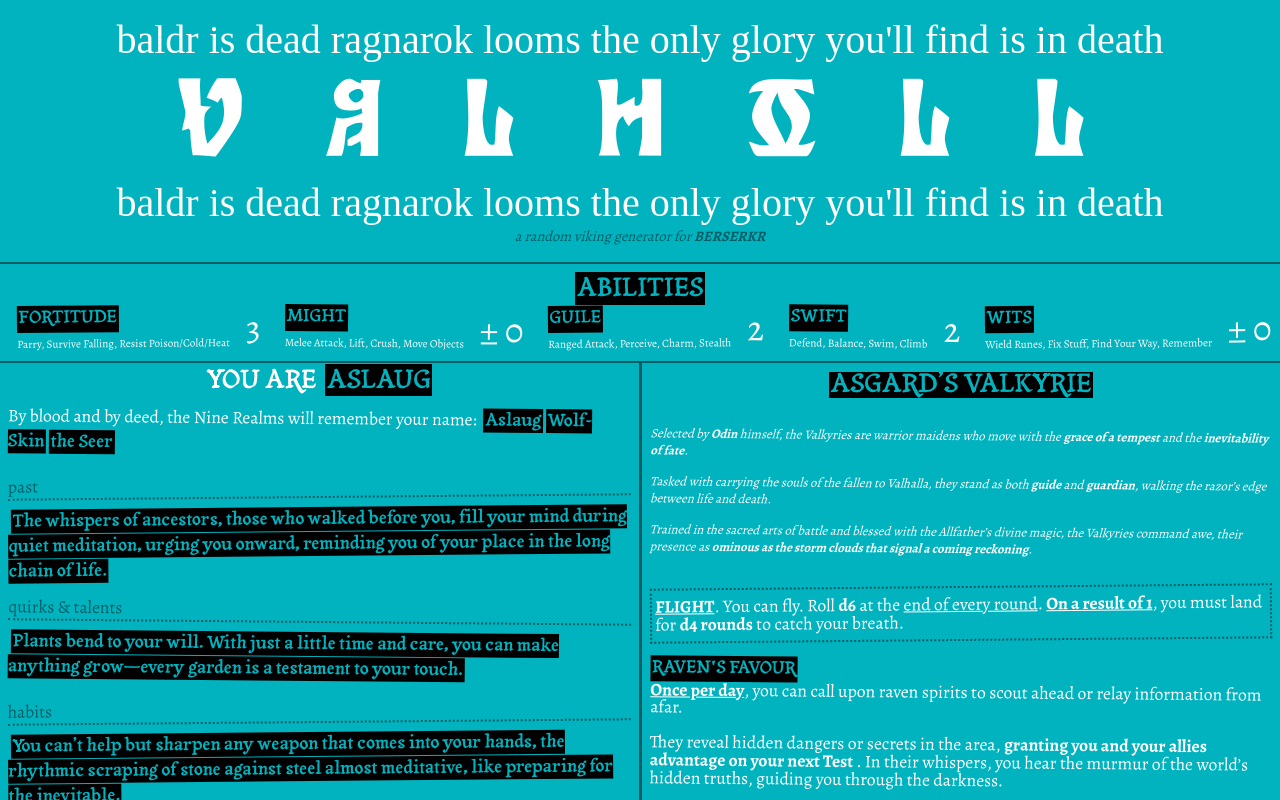
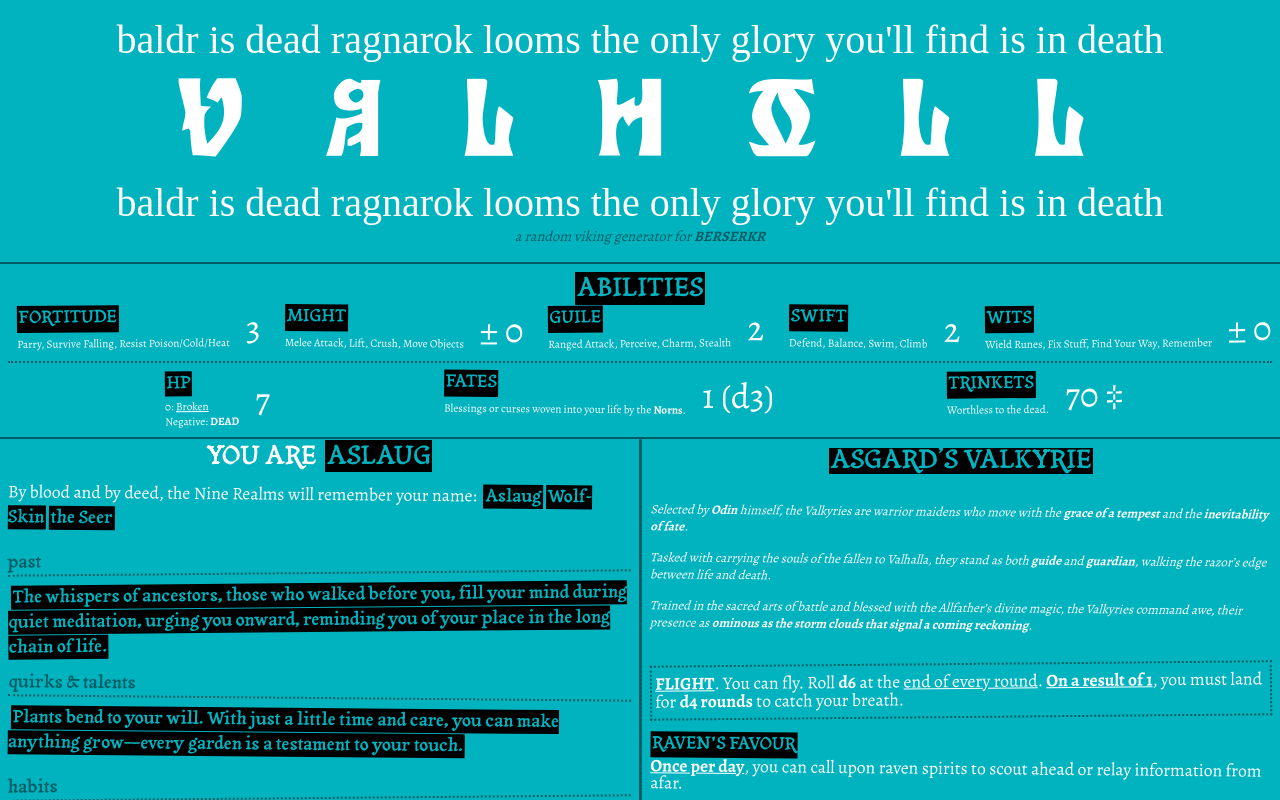
Before and after one commit to artliches/valholl, an Angular app: page /valholl/ in a window 1280 px wide. Shown: the top 800 px of the page. Built offline with nearby package versions, Linux system fonts and the light colour scheme; a web font is replaced by a local one.

Commit message:
v0.33 - Added HP, fates, and trinkets section to abilities

```diff
--- a/src/app/abilities/abilities.html
+++ b/src/app/abilities/abilities.html
@@ -1,10 +1,11 @@
 <div class="abilities-layout">
     <div class="section-border">
         <span class="section-header">
-            <h2 (click)="rerollAllAbilities()" class="clickable">ABILITIES</h2>
+            <h2 (click)="rerollAllAbilities(); rerollFates(); rerollTrinkets();" class="clickable">ABILITIES</h2>
         </span>
         <span class="section-body">
             <span class="abilities-layout">
+                <div class="stats-layout">
                     @for (ability of abilitiesArray; track $index) {
                         <div class="ability-layout">
                             <div (click)="rerollAbility(ability)" class="clickable">{{ ability.name | uppercase }}</div>
@@ -22,6 +23,42 @@
                             }
                         </div>
                     }
+                </div>
+                <div class="stats-layout">
+                    <div class="ability-layout">
+                        <div (click)="rollHP()" class="clickable">HP</div>
+                        <span class="descrip">
+                            <div>0: <span class="underline">Broken</span></div>
+                            <div>Negative: <strong>DEAD</strong></div>
+                        </span>
+                        <span class="value">{{ hpObj.value }}</span>
+                        @if (showRolls) {
+                            <span class="rolled-die">
+                                <em>[ {{hpObj.rolledDie[0]}} {{hpObj.modifier >= 0 ? '+' : '' }} {{hpObj.modifier}} ]</em>
+                            </span>
+                        }
+                    </div>
+                    <div class="ability-layout">
+                        <div (click)="rerollFates()" class="clickable">FATES</div>
+                        <span class="descrip">
+                           Blessings or curses woven into your life by the <strong>Norns</strong>.
+                        </span>
+                        <span class="value">{{ fates }} (d{{ statsObj.fates }})</span>
+                    </div>
+
+                    <div class="ability-layout">
+                        <div (click)="rerollTrinkets()" class="clickable">TRINKETS</div>
+                        <span class="descrip">
+                           Worthless to the dead.
+                        </span>
+                        <span class="value">{{ trinketsObj.value }} ‡</span>
+                        @if (showRolls) {
+                            <span class="rolled-die">
+                                <em>[ {{ trinketsObj.rolledSum }} x {{ trinketsObj.multipiler }} ]</em>
+                            </span>
+                        }
+                    </div>
+                </div>
             </span>
         </span>
     </div>
--- a/src/app/abilities/abilities.scss
+++ b/src/app/abilities/abilities.scss
@@ -5,7 +5,6 @@
     grid-template-columns: 1fr;
     grid-template-rows: min-content 1fr;
     .section-border {
-        background-color: colors.$valholl;
         padding: 0.1rem 0.1rem 0.3rem 0.1rem;
         border-radius: 5px;
         display: grid;
@@ -14,10 +13,16 @@
         }
         .section-body {
             .abilities-layout {
-                background-color: colors.$valholl;
+                .stats-layout {
                     display: flex;
                     flex-direction: column;
                     gap: 1rem;
+                    &:last-of-type {
+                        border-top: 2px dotted colors.$section-border-color;
+                        margin-top: 0.5rem;
+                        padding-top: 0.5rem;
+                    }
+                }
 
                 .ability-layout {
                     display: grid;
@@ -64,6 +69,7 @@
             padding: 0.5rem;
             .section-body {
                 .abilities-layout {
+                    .stats-layout {
                         flex-direction: unset;
                         flex-flow: wrap;
                         justify-content: space-evenly;
@@ -72,3 +78,4 @@
             }
         }
     }
+}
--- a/src/app/abilities/abilities.ts
+++ b/src/app/abilities/abilities.ts
@@ -55,18 +55,70 @@ export class Abilities implements OnInit, OnChanges {
     }
   ];
   statsObj: StatsObj = {} as StatsObj;
+  hpObj: any = {
+    value: 0,
+    rolledDie: [],
+    modifier: 0,
+  };
+
+  fates: number = 0;
+
+  trinketsObj: any = {
+    value: 0,
+    rolledSum: 0,
+    rawString: '',
+    numDie: 0,
+    dieSize: 0,
+    multipiler: 0,
+  };
 
   ngOnInit(): void {
-      // this.rerollAllAbilities();
+      // this.rerollAllAbilities(); ‡
   }
 
   ngOnChanges(changes: SimpleChanges): void {
       if (changes && changes['currentJob']) {
         const currJob = changes['currentJob'];
         this.statsObj = currJob.currentValue.stats;
+        this.trinketsObj.rawString = currJob.currentValue.trinkets;
 
         this.rerollAllAbilities();
+        this.rollHP();
+        this.rerollFates();
+        this.rollTrinkets();
       }
+  }
+
+  private rollTrinkets() {
+    const indexOfD = this.trinketsObj.rawString.indexOf('d');
+    const indexOfX = this.trinketsObj.rawString.indexOf('x');
+
+    this.trinketsObj.numDie = Number(this.trinketsObj.rawString.slice(0, indexOfD));
+    this.trinketsObj.dieSize = Number(this.trinketsObj.rawString.slice(indexOfD + 1, indexOfX));
+    this.trinketsObj.multipiler = Number(this.trinketsObj.rawString.slice(indexOfX + 1));
+
+    this.rerollTrinkets();
+  }
+
+  rerollTrinkets() {
+    this.trinketsObj.rolledSum = this.randomNumberService.rollMultipleDie(
+      this.trinketsObj.numDie, this.trinketsObj.dieSize
+    );
+
+    this.trinketsObj.value = this.trinketsObj.rolledSum * this.trinketsObj.multipiler;
+  }
+
+  rerollFates() {
+    this.fates = this.randomNumberService.getRandomNumber(1, this.statsObj.fates);
+  }
+
+  rollHP() {
+    this.hpObj.rolledDie = [];
+    this.hpObj.value = 0;
+
+    this.hpObj.rolledDie.push(this.randomNumberService.getRandomNumber(1, this.statsObj.hp));
+    this.hpObj.modifier = this.abilitiesArray.find(ability => ability.name === 'fortitude')?.value;
+    this.hpObj.value = this.hpObj.rolledDie[0] + this.hpObj.modifier >= 1 ? this.hpObj.rolledDie[0] + this.hpObj.modifier : 1;
   }
 
   rerollAllAbilities() {
@@ -87,6 +139,10 @@ export class Abilities implements OnInit, OnChanges {
 
     let rawNumber = ability.rolledDie.reduce(this.reducerFunction, 0) + ability.modifier;
     this.convertRawNumberToAbilityMod(rawNumber, ability);
+
+    if (ability.name === 'fortitude') {
+      this.rollHP();
+    }
   }
 
   private reducerFunction(partialSum: number, currValue: number) {
--- a/src/app/app.html
+++ b/src/app/app.html
@@ -34,6 +34,6 @@
         </div>
         <div>MÖRK BORG is copyright Ockult Örtmästare Games and Stockholm Kartell.</div>
         <div>Web app by <a class="social-link" target="_blank" href="https://artliches.github.io/dungeons-coding/">{{'@codeLiches'}}</a></div>
-        <div class="dark-font">v032: <em>valkries decend</em></div>
+        <div class="dark-font">v033: <em>valkyries decend with trinkets abound</em></div>
     </div>
 </span>
--- a/src/app/assets/models/valholl-interfaces.ts
+++ b/src/app/assets/models/valholl-interfaces.ts
@@ -13,6 +13,7 @@ export interface JobObj {
     special: string,
     features: FeaturesObj[],
     startingEquipment: string[],
+    trinkets: string,
 };
 
 export interface StatsObj {
--- a/src/app/assets/valholl.constants.ts
+++ b/src/app/assets/valholl.constants.ts
@@ -235,8 +235,8 @@ export const JOBS = [
             `<strong>Heavy War-Axe</strong> <em>(d8 damage)</em>`,
             `1d4 food`,
             `1d4 water`,
-            `2d6x10‡ Trinkets`,
         ],
+        trinkets: `2d6x10`,
     },
     // Asgard’s Valkyrie
     {
@@ -315,8 +315,8 @@ export const JOBS = [
             `Sword of the Valkyrie (d8 damage).`,
             `d4 food`,
             `d4 water.`,
-            `3d6x10‡ Trinkets`,
         ],
+        trinkets: `3d6x10`,
     },
 ];
 
--- a/src/app/names/names.scss
+++ b/src/app/names/names.scss
@@ -36,6 +36,7 @@
                     text-align: left;
                     color: colors.$section-border-color;
                     border-bottom: 2px dotted colors.$section-border-color;
+                    font-family: 'Tagesschrift';
                 }
             }
         }
```
Lines whose indentation alone changed are shown as unchanged.
